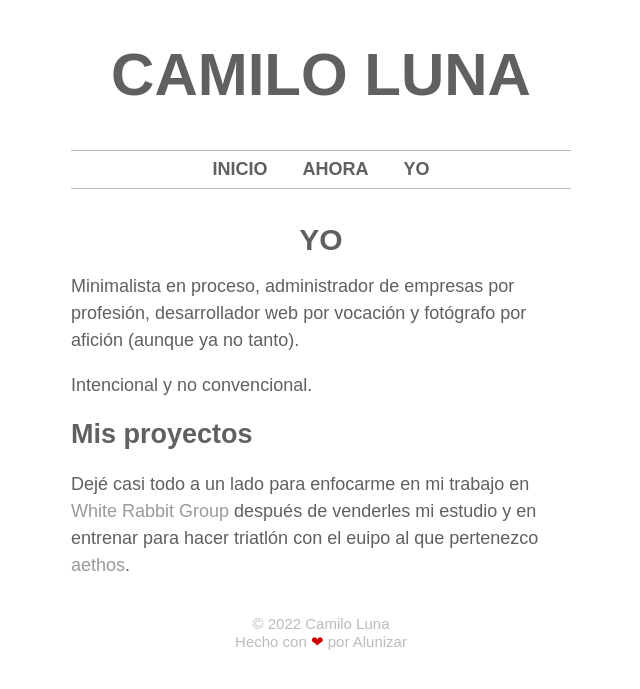
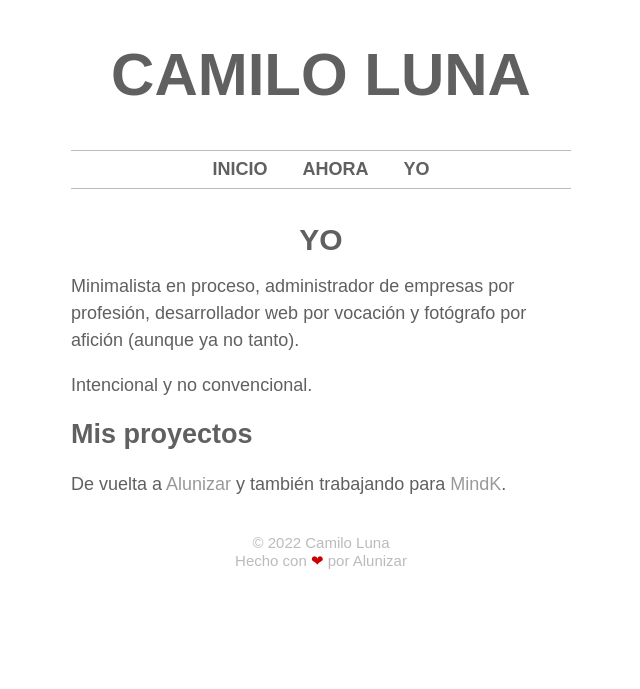
Before and after one commit to camilolunacom/blog, a Jekyll site: the page built from yo.md, in a window 1280 px wide. Shown: the top 689 px of the page, without its empty margins (319-959 px from the left). Built offline with Jekyll 4.4.1, drawn with Linux system fonts in a browser that asks for light colours; our own code applies the rules of GitHub Pages for plain Markdown files.

Commit message:
Update yo
Signed-off-by: Camilo Luna <camilo@alunizar.co>

```diff
--- a/yo.md
+++ b/yo.md
@@ -8,4 +8,4 @@ Minimalista en proceso, administrador de empresas por profesión, desarrollador
 Intencional y no convencional.
 
 ## Mis proyectos
-Dejé casi todo a un lado para enfocarme en mi trabajo en [White Rabbit Group](https://whiterabbit.group) después de venderles mi estudio y en entrenar para hacer triatlón con el euipo al que pertenezco [aethos](https://www.aethosport.com/).
+De vuelta a [Alunizar](https://www.alunizar.co/) y también trabajando para [MindK](https://www.mindk.com/).
```
